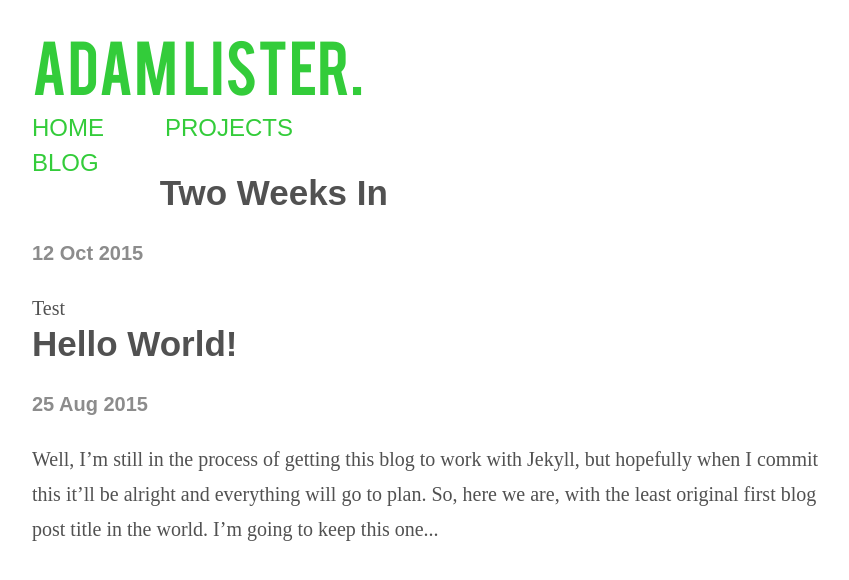
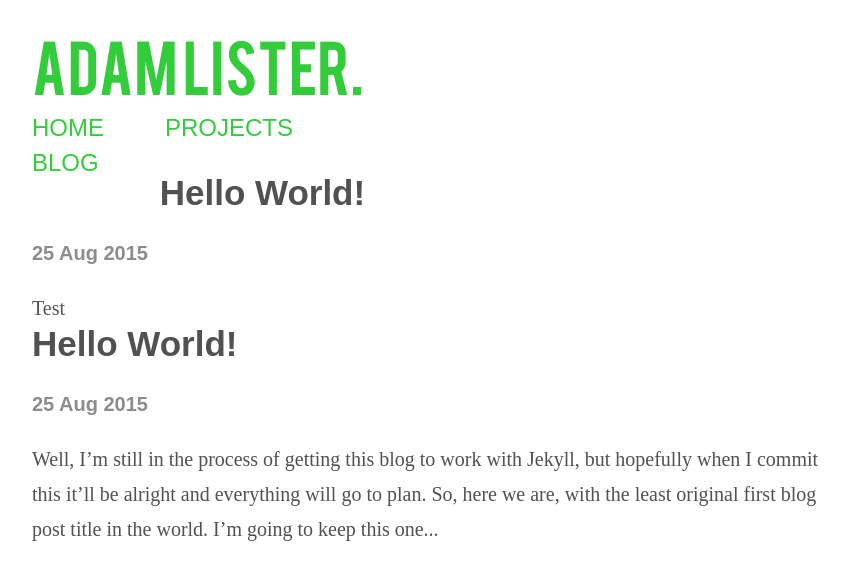
Before and after one commit to admlw/admlw.github.io, a Jekyll site: the page built from blog/index.html, in a window 1280 px wide. Shown: the top 580 px of the page, without its empty margins (208-1057 px from the left). Built offline with Jekyll 4.4.1, drawn with Linux system fonts in a browser that asks for light colours; some web fonts are replaced; the list of posts is cut into pages by our own code.

Commit message:
Update 2015-10-12-Two-Weeks-In.md

```diff
--- a/_posts/2015-10-12-Two-Weeks-In.md
+++ b/_posts/2015-10-12-Two-Weeks-In.md
@@ -1 +1,7 @@
+---
+layout: post
+title: "Hello World!"
+date: 2015-08-25
+---
+
 Test
```
